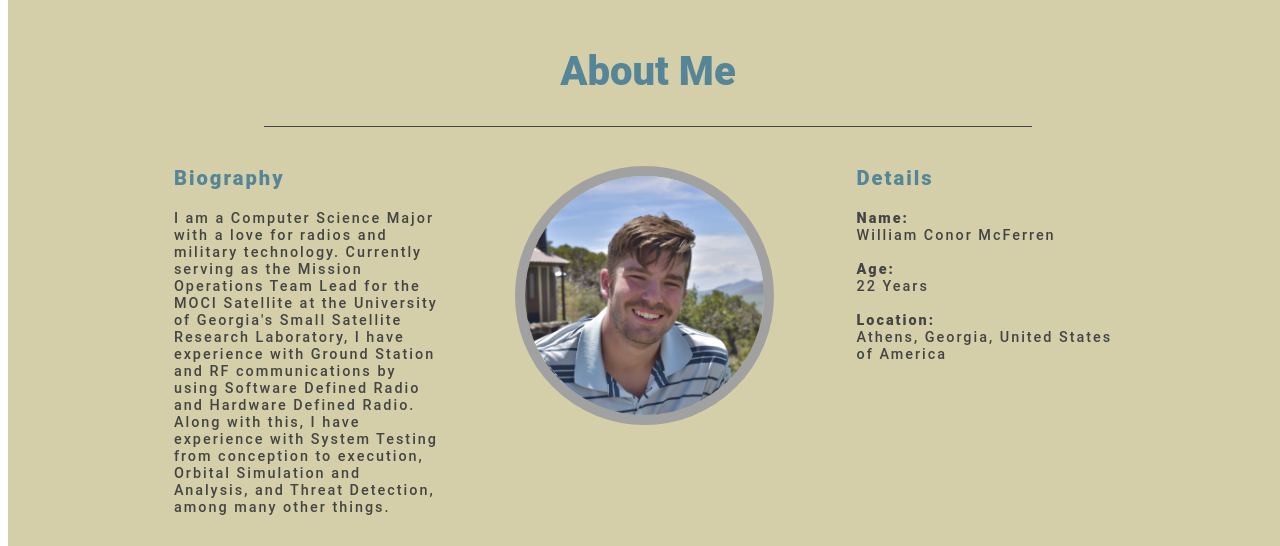
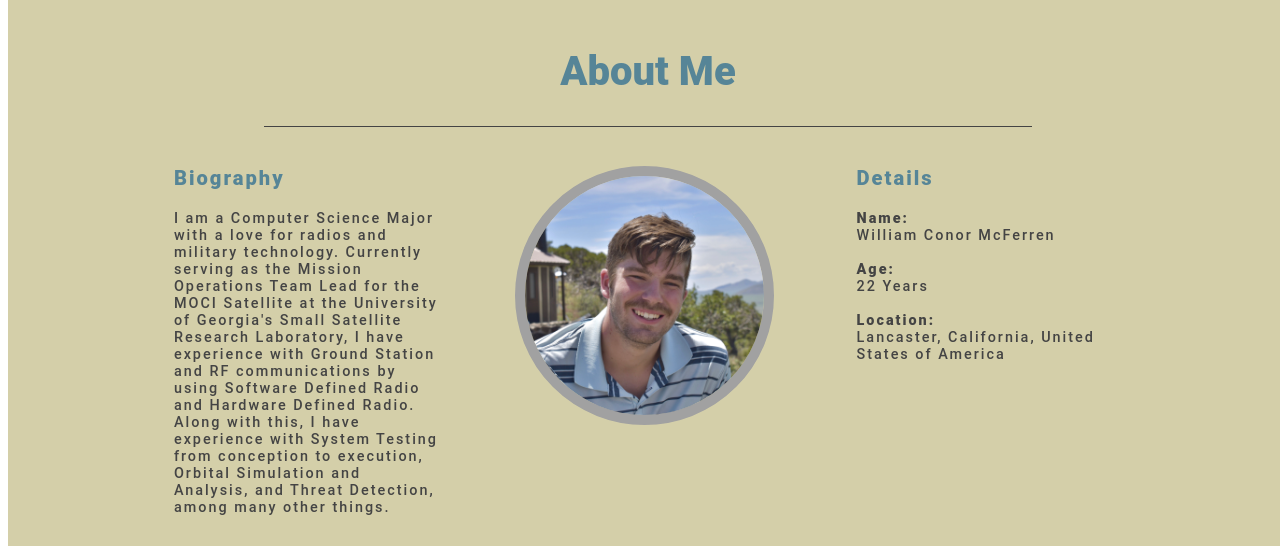
Before and after one commit to cnmcferren/conormcferren, a Flask app: template templates/index.html in a window 1280 px wide. Shown: the part 809-1355 px from the top of the page. Run offline with Flask 2, Linux system fonts and the light colour scheme; the template is opened without the code that fills it, so the values that code supplies are empty.

Commit message:
Updated location

```diff
--- a/templates/aboutme.html
+++ b/templates/aboutme.html
@@ -85,7 +85,7 @@
             <div class="infoHeaders">Age:</div>
             <div id="age"></div><br>
             <div class="infoHeaders">Location:</div>
-            <div>Athens, Georgia, United States of America</div>
+            <div>Lancaster, California, United States of America</div>
         </div>
     </div>
     <script type="text/javascript">
```
